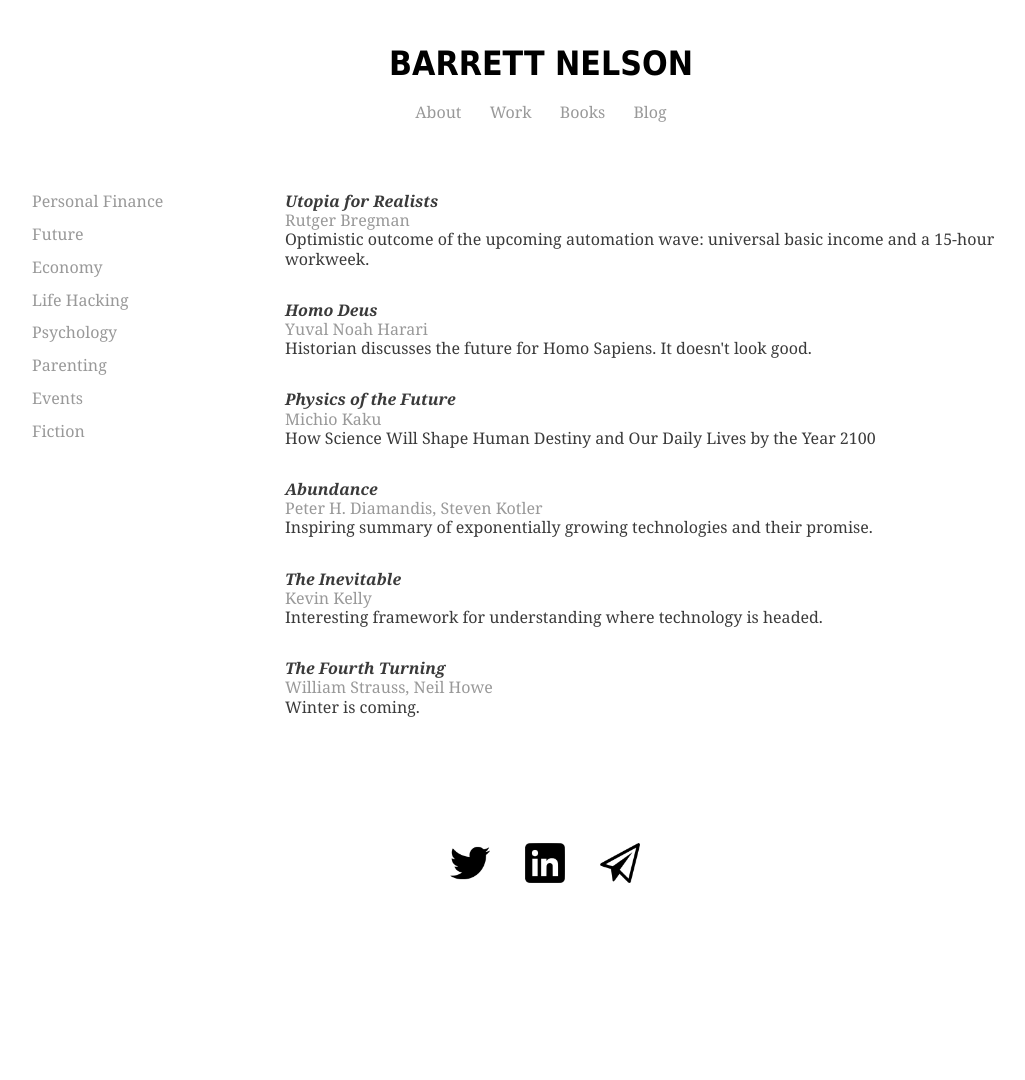
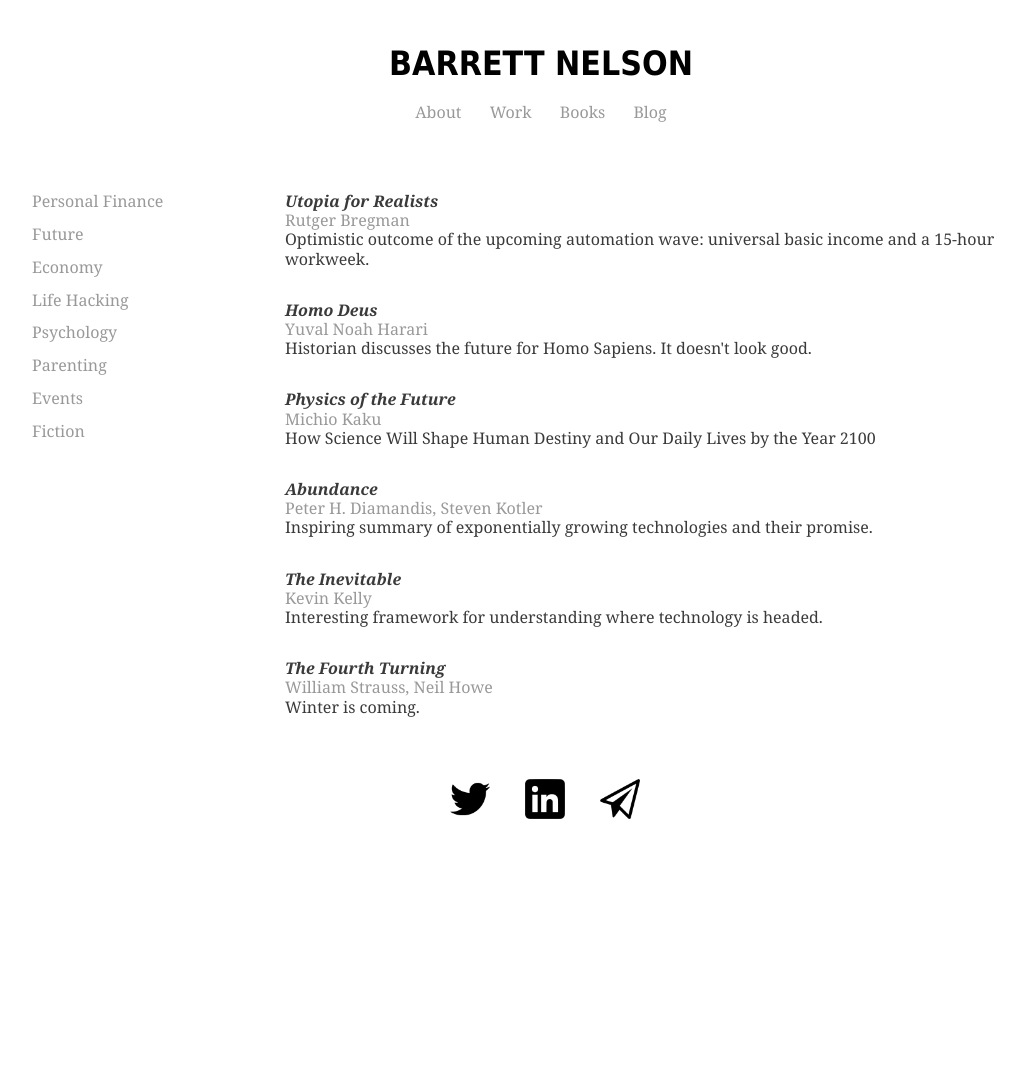
Before and after one commit to bstnel/bstnel.github.io, a Jekyll site: the page books/future/index.html, which Jekyll copies as it is, in a window 1280 px wide. Shown: the whole page, without its empty margins (99-1124 px from the left). Built offline with Jekyll 4.4.1, drawn with Linux system fonts in a browser that asks for light colours.

Commit message:
Update main.css

```diff
--- a/css/main.css
+++ b/css/main.css
@@ -62,17 +62,17 @@
     display: inline-block;
     color: #999999;
     text-align: center;
-    padding: 0em 1.5em 0em 1.5em;
+    padding: 1.5em;
     text-decoration: none;
 }
   .content{
       width: 80%;
-      padding: 0 10% 5%;
+      padding: 0 10% 0;
       position: relative;
     }
 .books{
       width: 60%;
-      padding: 0 30% 5%;
+      padding: 0 30% 0;
       line-height: 120%;
       }
 a{
```
